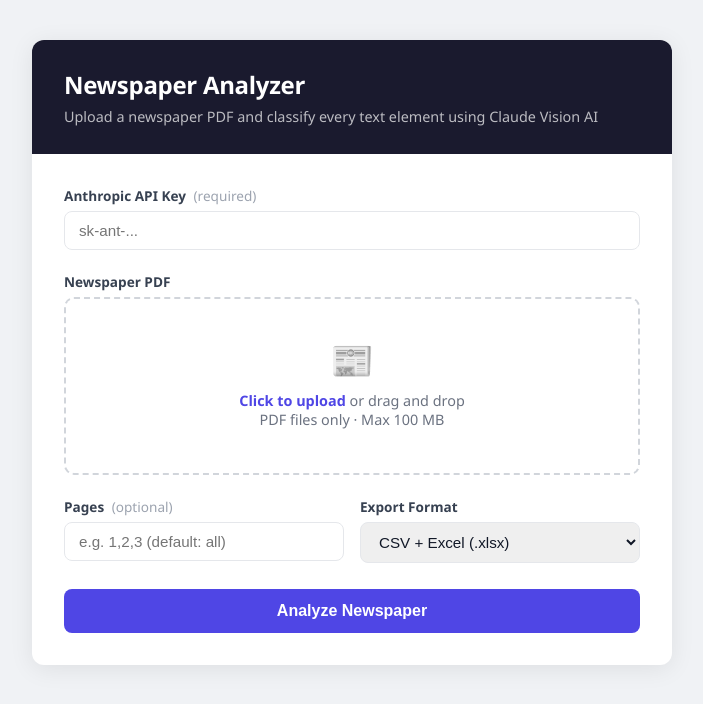
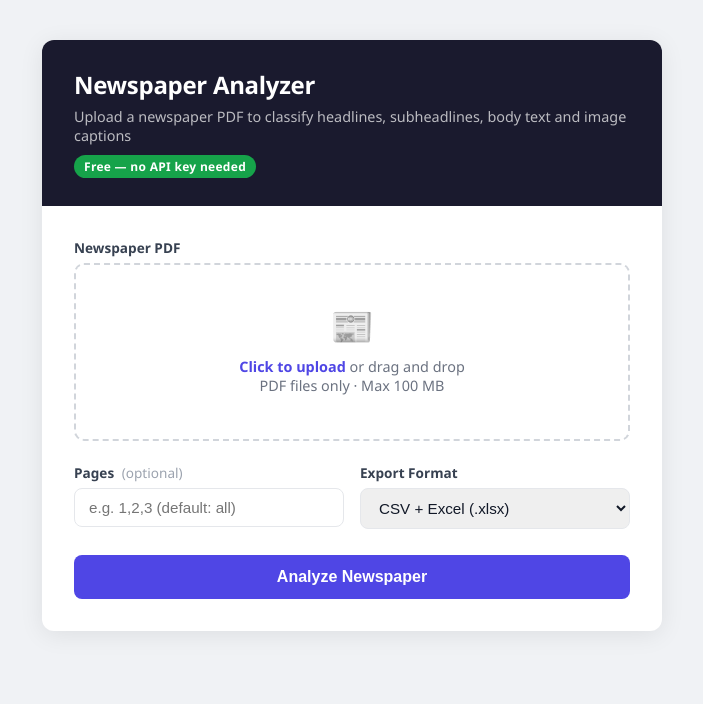
Before and after one commit to relianceenwerem/ENG6819, a Flask app: page / in a window 1280 px wide. Shown: the top 704 px of the page, without its empty margins (288-991 px from the left). Run offline with Flask 3, Linux system fonts and the light colour scheme.

Commit message:
Remove API key field from UI

```diff
--- a/templates/index.html
+++ b/templates/index.html
@@ -22,7 +22,7 @@
       border-radius: 12px;
       box-shadow: 0 4px 24px rgba(0,0,0,0.08);
       width: 100%;
-      max-width: 640px;
+      max-width: 620px;
       overflow: hidden;
     }
 
@@ -31,9 +31,20 @@
       color: #fff;
       padding: 28px 32px;
     }
-
     .card-header h1 { font-size: 1.5rem; font-weight: 700; letter-spacing: -0.3px; }
     .card-header p  { margin-top: 6px; font-size: 0.9rem; opacity: 0.7; }
+
+    .badge {
+      display: inline-block;
+      margin-top: 10px;
+      padding: 3px 10px;
+      background: #16a34a;
+      color: #fff;
+      border-radius: 20px;
+      font-size: 0.75rem;
+      font-weight: 600;
+      letter-spacing: 0.3px;
+    }
 
     .card-body { padding: 32px; }
 
@@ -41,9 +52,7 @@
     label { display: block; font-size: 0.85rem; font-weight: 600; color: #374151; margin-bottom: 6px; }
     label span { font-weight: 400; color: #9ca3af; margin-left: 4px; }
 
-    input[type="text"],
-    input[type="password"],
-    select {
+    input[type="text"], select {
       width: 100%;
       padding: 10px 14px;
       border: 1.5px solid #e5e7eb;
@@ -53,9 +62,7 @@
       outline: none;
       transition: border-color 0.15s;
     }
-    input[type="text"]:focus,
-    input[type="password"]:focus,
-    select:focus { border-color: #6366f1; }
+    input[type="text"]:focus, select:focus { border-color: #6366f1; }
 
     .upload-area {
       border: 2px dashed #d1d5db;
@@ -90,10 +97,9 @@
       transition: background 0.15s;
       margin-top: 4px;
     }
-    button[type="submit"]:hover  { background: #4338ca; }
+    button[type="submit"]:hover   { background: #4338ca; }
     button[type="submit"]:disabled { background: #a5b4fc; cursor: not-allowed; }
 
-    /* Progress panel */
     #progress-panel {
       display: none;
       margin-top: 28px;
@@ -101,7 +107,6 @@
       border-radius: 10px;
       overflow: hidden;
     }
-
     .progress-header {
       background: #f9fafb;
       padding: 12px 16px;
@@ -113,7 +118,6 @@
       align-items: center;
       gap: 8px;
     }
-
     .spinner {
       width: 14px; height: 14px;
       border: 2px solid #d1d5db;
@@ -134,11 +138,8 @@
       background: #fff;
       line-height: 1.7;
     }
+    #log-box .line-error { color: #dc2626; }
 
-    #log-box .line-log    { color: #374151; }
-    #log-box .line-error  { color: #dc2626; }
-
-    /* Results panel */
     #results-panel { display: none; margin-top: 20px; }
 
     .result-card {
@@ -182,16 +183,12 @@
 <div class="card">
   <div class="card-header">
     <h1>Newspaper Analyzer</h1>
-    <p>Upload a newspaper PDF and classify every text element using Claude Vision AI</p>
+    <p>Upload a newspaper PDF to classify headlines, subheadlines, body text and image captions</p>
+    <span class="badge">Free — no API key needed</span>
   </div>
 
   <div class="card-body">
     <form id="analyzeForm">
-
-      <div class="field">
-        <label>Anthropic API Key <span>(required)</span></label>
-        <input type="password" name="api_key" placeholder="sk-ant-..." autocomplete="off" />
-      </div>
 
       <div class="field">
         <label>Newspaper PDF</label>
@@ -222,7 +219,6 @@
       <button type="submit" id="submitBtn">Analyze Newspaper</button>
     </form>
 
-    <!-- Progress -->
     <div id="progress-panel">
       <div class="progress-header">
         <div class="spinner" id="spinner"></div>
@@ -231,13 +227,11 @@
       <div id="log-box"></div>
     </div>
 
-    <!-- Results -->
     <div id="results-panel"></div>
   </div>
 </div>
 
 <script>
-  // Drag-and-drop file name display
   const pdfInput = document.getElementById('pdfInput');
   const dropZone = document.getElementById('dropZone');
   const fileName = document.getElementById('file-name');
@@ -256,7 +250,6 @@
     }
   });
 
-  // Form submit
   document.getElementById('analyzeForm').addEventListener('submit', async e => {
     e.preventDefault();
     const form = e.target;
@@ -265,9 +258,7 @@
     const resultsPanel = document.getElementById('results-panel');
     const logBox = document.getElementById('log-box');
 
-    // Validate
     if (!form.pdf.files[0]) { alert('Please select a PDF file.'); return; }
-    if (!form.api_key.value.trim()) { alert('Please enter your Anthropic API key.'); return; }
 
     btn.disabled = true;
     btn.textContent = 'Uploading...';
@@ -294,12 +285,10 @@
 
     btn.textContent = 'Analyzing...';
 
-    // Listen to SSE stream
     const evtSource = new EventSource(`/stream/${jobId}`);
     evtSource.onmessage = e => {
       const event = JSON.parse(e.data);
       if (event.type === 'ping') return;
-
       if (event.type === 'log') {
         appendLog(event.message, 'line-log');
       } else if (event.type === 'done') {
@@ -354,10 +343,7 @@
   function showError(msg) {
     const panel = document.getElementById('results-panel');
     panel.style.display = 'block';
-    panel.innerHTML = `
-      <div class="error-card">
-        <strong>Error</strong>${msg}
-      </div>`;
+    panel.innerHTML = `<div class="error-card"><strong>Error</strong>${msg}</div>`;
     document.getElementById('spinner').style.display = 'none';
     document.getElementById('progress-title').textContent = 'Failed';
   }
```
